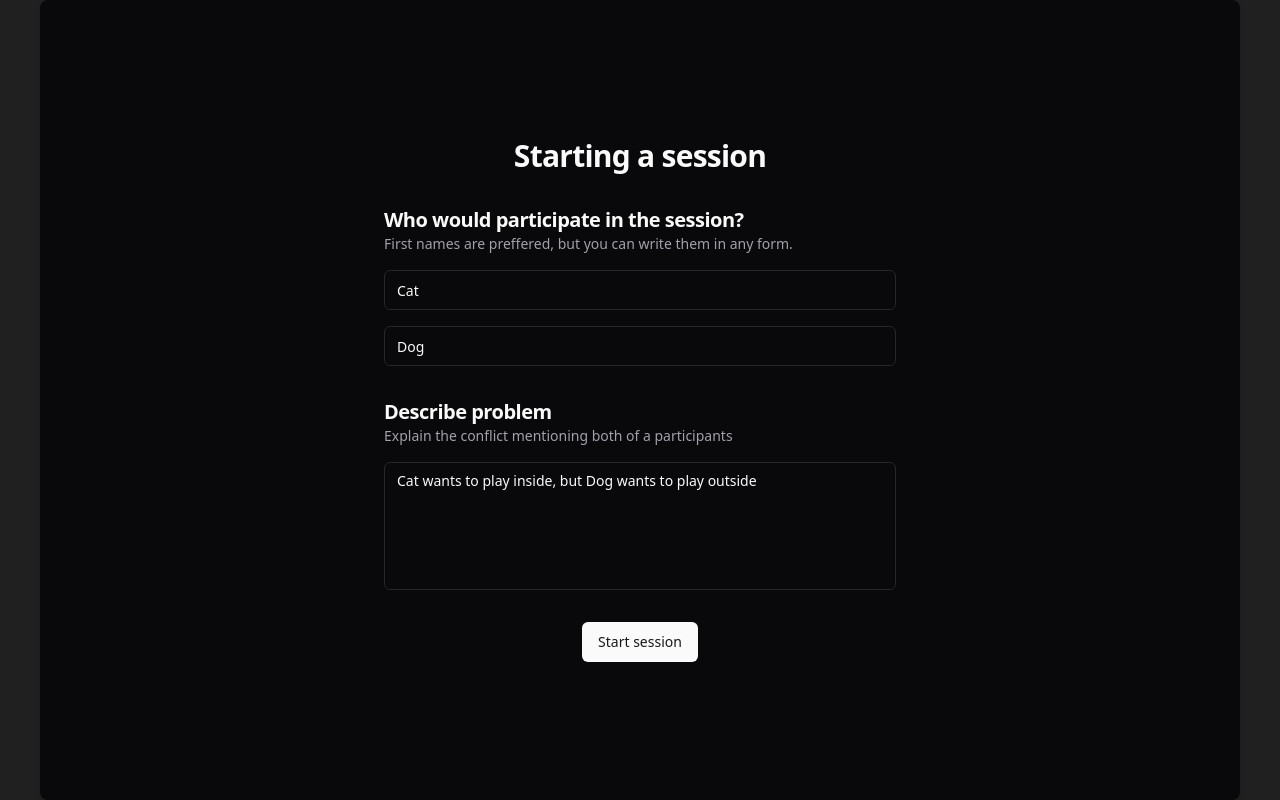
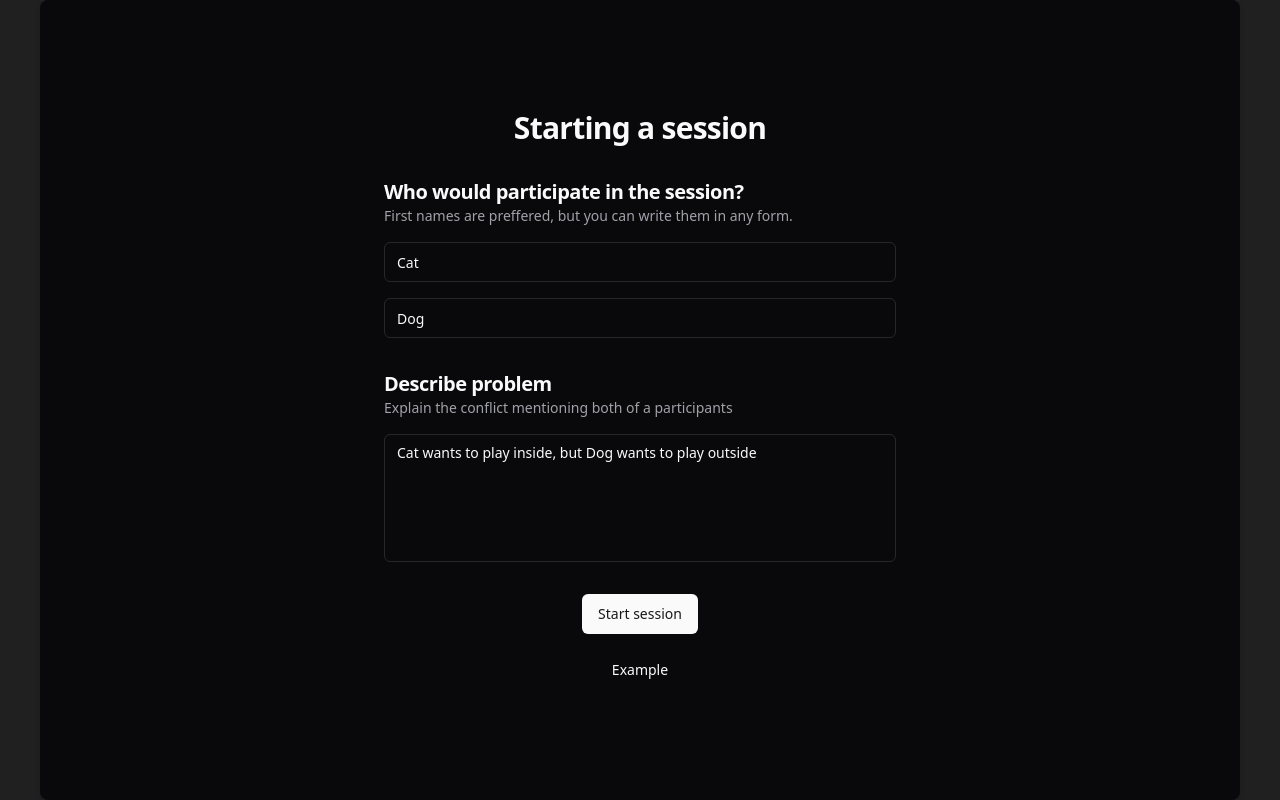
Before and after one commit to ex3ndr/conflict-chat, a React (Vite) app: page / in a window 1280 px wide. Built offline with nearby package versions, Linux system fonts and the light colour scheme.

Commit message:
feat: add example button

```diff
--- a/src/app/fragments/CreateChat.tsx
+++ b/src/app/fragments/CreateChat.tsx
@@ -31,6 +31,11 @@ export const CreateChat = React.memo(() => {
             setLoading(false);
         }
     };
+    const doExample = () => {
+        setNameA('Cat');
+        setNameB('Dog');
+        setDescription('Cat wants to play inside, but Dog wants to play outside');
+    }
 
     return (
         <div className={styles.container}>
@@ -54,6 +59,9 @@ export const CreateChat = React.memo(() => {
                 {loading && (<Loader2 className="mr-2 h-4 w-4 animate-spin" />)}
                 Start session
             </Button>
+            <Button disabled={loading} onClick={doExample} className='mt-[16px]' variant={'ghost'}>
+                Example
+            </Button>
         </div>
     );
 });
```
